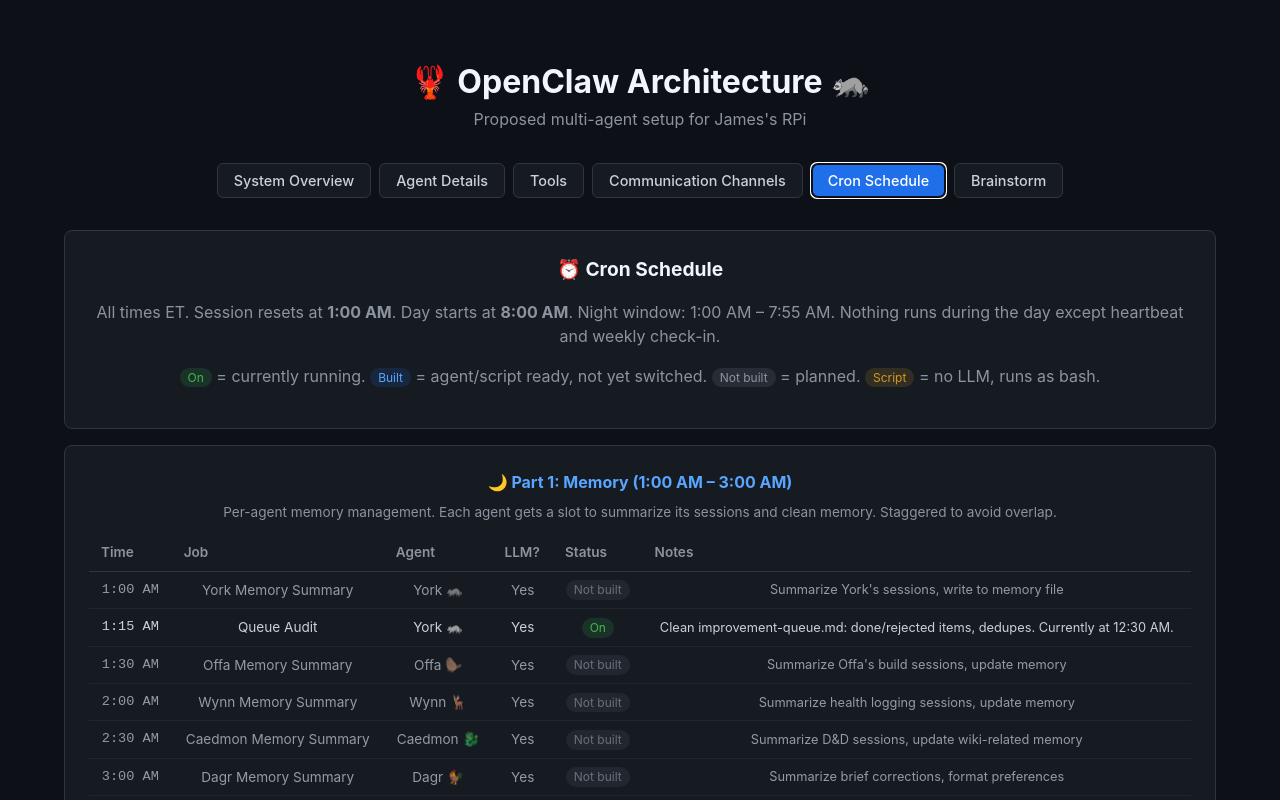
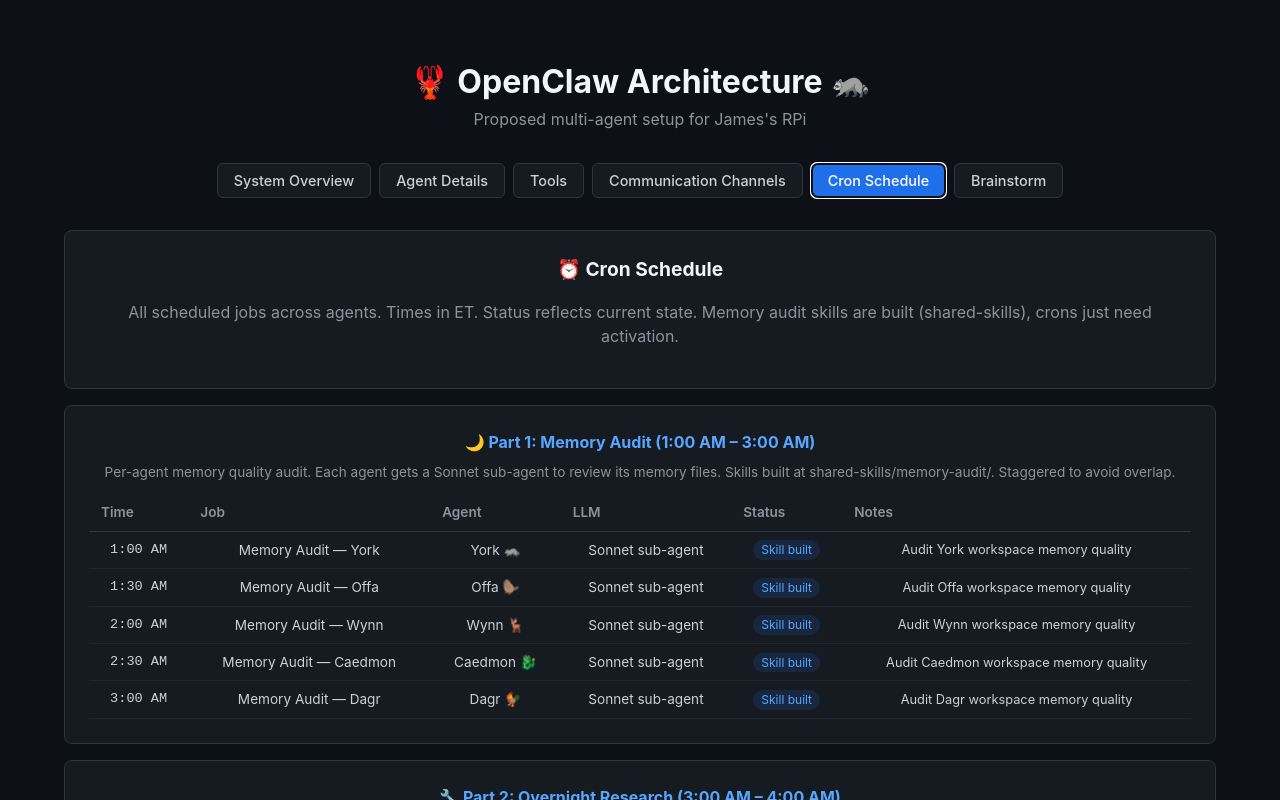
Before and after one commit to yorkbot/openclaw-architecture, a Vue app: page / in a window 1280 px wide. Both pictures are taken after a click on the button "Cron Schedule". Shown: the top 800 px of the page. Built offline with nearby package versions, Linux system fonts and the light colour scheme.

Commit message:
Delete queue-audit + overnight-work crons, update cron tab with accurate statuses, memory audit skills marked as built

```diff
--- a/src/views/CronSchedule.vue
+++ b/src/views/CronSchedule.vue
@@ -3,14 +3,8 @@
     <div class="card">
       <h2>⏰ Cron Schedule</h2>
       <p style="color: #8b949e; margin-bottom: 1rem;">
-        All times ET. Session resets at <strong>1:00 AM</strong>. Day starts at <strong>8:00 AM</strong>.
-        Night window: 1:00 AM – 7:55 AM. Nothing runs during the day except heartbeat and weekly check-in.
-      </p>
-      <p style="color: #8b949e; margin-bottom: 1rem;">
-        <span class="status-tag status-on">On</span> = currently running.
-        <span class="status-tag status-built">Built</span> = agent/script ready, not yet switched.
-        <span class="status-tag status-notbuilt">Not built</span> = planned.
-        <span class="status-tag status-script">Script</span> = no LLM, runs as bash.
+        All scheduled jobs across agents. Times in ET. Status reflects current state.
+        Memory audit skills are built (shared-skills), crons just need activation.
       </p>
     </div>
 
@@ -23,13 +17,13 @@
             <th>Time</th>
             <th>Job</th>
             <th>Agent</th>
-            <th>LLM?</th>
+            <th>LLM</th>
             <th>Status</th>
             <th>Notes</th>
           </tr>
         </thead>
         <tbody>
-          <tr v-for="job in group.jobs" :key="job.name" :class="{ 'row-disabled': job.status === 'Not built' }">
+          <tr v-for="job in group.jobs" :key="job.name">
             <td class="cron-time">{{ job.time }}</td>
             <td>{{ job.name }}</td>
             <td>{{ job.agent }}</td>
@@ -44,9 +38,8 @@
     <div class="card">
       <h3>Migration Plan</h3>
       <p style="color: #8b949e; line-height: 1.6;">
-        All crons currently run on <code>main</code>. "Built" items have the target agent's workspace
-        and skills ready — just need the cron pointed at the new agent. "Script" items need no LLM
-        and will run as bash via exec cron. When verified, <code>main</code> duplicates are deleted.
+        Remaining <code>main</code> agent crons will be migrated or deleted as specialized agents come online.
+        When all responsibilities are distributed, <code>main</code> is deleted entirely.
       </p>
     </div>
   </div>
@@ -56,124 +49,108 @@
 const cronGroups = [
   {
     icon: '🌙',
-    label: 'Part 1: Memory (1:00 AM – 3:00 AM)',
-    desc: 'Per-agent memory management. Each agent gets a slot to summarize its sessions and clean memory. Staggered to avoid overlap.',
+    label: 'Part 1: Memory Audit (1:00 AM – 3:00 AM)',
+    desc: 'Per-agent memory quality audit. Each agent gets a Sonnet sub-agent to review its memory files. Skills built at shared-skills/memory-audit/. Staggered to avoid overlap.',
     jobs: [
       {
         time: '1:00 AM',
-        name: 'York Memory Summary',
+        name: 'Memory Audit — York',
         agent: 'York 🦝',
-        llm: 'Yes',
-        status: 'Not built',
-        notes: 'Summarize York\'s sessions, write to memory file',
-      },
-      {
-        time: '1:15 AM',
-        name: 'Queue Audit',
-        agent: 'York 🦝',
-        llm: 'Yes',
-        status: 'On',
-        notes: 'Clean improvement-queue.md: done/rejected items, dedupes. Currently at 12:30 AM.',
+        llm: 'Sonnet sub-agent',
+        status: 'Skill built',
+        notes: 'Audit York workspace memory quality',
       },
       {
         time: '1:30 AM',
-        name: 'Offa Memory Summary',
+        name: 'Memory Audit — Offa',
         agent: 'Offa 🦫',
-        llm: 'Yes',
-        status: 'Not built',
-        notes: 'Summarize Offa\'s build sessions, update memory',
+        llm: 'Sonnet sub-agent',
+        status: 'Skill built',
+        notes: 'Audit Offa workspace memory quality',
       },
       {
         time: '2:00 AM',
-        name: 'Wynn Memory Summary',
+        name: 'Memory Audit — Wynn',
         agent: 'Wynn 🦌',
-        llm: 'Yes',
-        status: 'Not built',
-        notes: 'Summarize health logging sessions, update memory',
+        llm: 'Sonnet sub-agent',
+        status: 'Skill built',
+        notes: 'Audit Wynn workspace memory quality',
       },
       {
         time: '2:30 AM',
-        name: 'Caedmon Memory Summary',
+        name: 'Memory Audit — Caedmon',
         agent: 'Caedmon 🐉',
-        llm: 'Yes',
-        status: 'Not built',
-        notes: 'Summarize D&D sessions, update wiki-related memory',
+        llm: 'Sonnet sub-agent',
+        status: 'Skill built',
+        notes: 'Audit Caedmon workspace memory quality',
       },
       {
         time: '3:00 AM',
-        name: 'Dagr Memory Summary',
+        name: 'Memory Audit — Dagr',
         agent: 'Dagr 🐓',
-        llm: 'Yes',
-        status: 'Not built',
-        notes: 'Summarize brief corrections, format preferences',
+        llm: 'Sonnet sub-agent',
+        status: 'Skill built',
+        notes: 'Audit Dagr workspace memory quality',
       },
     ],
   },
   {
     icon: '🔧',
-    label: 'Part 2: Overnight Work (1:00 AM – 6:00 AM)',
-    desc: 'Long-running overnight tasks that need LLM reasoning.',
+    label: 'Part 2: Overnight Research (3:00 AM – 4:00 AM)',
+    desc: 'Long-running overnight tasks that need creative reasoning.',
     jobs: [
-      {
-        time: 'Every 30m, 1–6 AM',
-        name: 'Overnight Work',
-        agent: 'York 🦝',
-        llm: 'Yes',
-        status: 'On',
-        notes: 'Picks one task from overnight queue, executes or spawns sub-agent',
-      },
       {
         time: '3:45 AM',
         name: 'D&D Questions Cache',
         agent: 'Caedmon 🐉',
-        llm: 'Yes',
-        status: 'Built',
-        notes: 'Wiki research, worldbuilding questions. Needs creative reasoning.',
+        llm: 'Opus 4.6',
+        status: 'On (main)',
+        notes: 'Wiki research, worldbuilding questions. Currently runs on main/default agent. Migrate to Caedmon.',
       },
     ],
   },
   {
     icon: '🌅',
-    label: 'Part 3: Morning Cache + Prep (4:00 AM – 7:55 AM)',
-    desc: 'Data fetching and brief preparation. Scripts where possible — no LLM for data pulls.',
+    label: 'Part 3: Morning Cache + Prep (4:00 AM – 8:00 AM)',
+    desc: 'Data fetching and brief preparation.',
     jobs: [
       {
         time: '4:15 AM',
         name: 'Nutrition + Weight Cache',
-        agent: 'Wynn 🦌',
-        llm: 'No — script',
-        status: 'Built',
-        notes: 'Fetch Google Sheets rows, extract fields, write to memory. Bash + python.',
+        agent: 'Bede 🦉',
+        llm: 'Sonnet sub-agent',
+        status: 'On (main)',
+        notes: 'Fetch from york-data, write to memory. Currently on default agent.',
       },
       {
         time: '5:15 AM',
         name: 'Consumption Gap Cache',
-        agent: 'Wynn 🦌',
-        llm: 'No — script',
-        status: 'Built',
-        notes: 'Read nutrition cache, check empty fields, write gap questions. Bash + python.',
+        agent: 'Bede 🦉',
+        llm: 'Sonnet sub-agent',
+        status: 'On (main)',
+        notes: 'Check for missing consumption data, write gap questions. Currently on default agent.',
       },
       {
         time: '6:30 AM',
         name: 'Calendar Context',
-        agent: 'Script',
-        llm: 'No — script',
-        status: 'Built',
-        notes: 'mcporter call google-calendar → parse JSON → write to memory. Also runs at 6:30 PM.',
+        agent: 'Dagr 🐓',
+        llm: 'Yes',
+        status: 'On (main)',
+        notes: 'mcporter google-calendar → write to memory. Also runs at 6:30 PM.',
       },
       {
         time: '7:30 AM',
         name: 'Weather Cache',
-        agent: 'Script',
-        llm: 'No — script',
-        status: 'Built',
-        notes: 'curl wttr.in → write to memory. Location-aware (Cleveland/Ann Arbor).',
+        agent: 'Dagr 🐓',
+        llm: 'Yes',
+        status: 'On (main)',
+        notes: 'curl wttr.in → write to memory. Location-aware. Also runs at 7:30 PM.',
       },
       {
         time: '7:40 AM Mon',
         name: 'Weekly Banner',
         agent: 'York 🦝',
-        llm: 'Yes',
+        llm: 'Opus 4.6',
         status: 'On',
         notes: 'Generate Discord server banner via Gemini image gen.',
       },
@@ -181,7 +158,7 @@ const cronGroups = [
         time: '7:45 AM',
         name: 'Daily Avatar',
         agent: 'York 🦝',
-        llm: 'Yes',
+        llm: 'Opus 4.6',
         status: 'On',
         notes: 'Generate daily Discord avatar via Gemini image gen.',
       },
@@ -189,9 +166,9 @@ const cronGroups = [
         time: '8:00 AM',
         name: 'Morning Brief',
         agent: 'Dagr 🐓',
-        llm: 'Yes',
-        status: 'Built',
-        notes: 'Read all cached data, verify, editorialize, post to #dagr.',
+        llm: 'Sonnet',
+        status: 'On (main)',
+        notes: 'Read cached data, editorialize, post. Currently runs on main. Migrate to Dagr.',
       },
     ],
   },
@@ -204,7 +181,7 @@ const cronGroups = [
         time: 'Every 30m (8AM–12:30AM)',
         name: 'Heartbeat',
         agent: 'York 🦝',
-        llm: 'Yes',
+        llm: 'Opus 4.6',
         status: 'On',
         notes: 'Session continuity. Silent most beats.',
       },
@@ -212,7 +189,7 @@ const cronGroups = [
         time: '8:00 PM Sun',
         name: 'Weekly Check-in',
         agent: 'York 🦝',
-        llm: 'Yes',
+        llm: 'Opus 4.6',
         status: 'On',
         notes: 'Sunday evening health/fitness recap to #general.',
       },
@@ -222,9 +199,9 @@ const cronGroups = [
 
 function statusClass(status) {
   if (status === 'On') return 'status-on'
-  if (status === 'Built') return 'status-built'
+  if (status === 'On (main)') return 'status-on-main'
+  if (status === 'Skill built') return 'status-built'
   if (status === 'Not built') return 'status-notbuilt'
-  if (status === 'Script') return 'status-script'
   return ''
 }
 </script>
@@ -261,10 +238,6 @@ function statusClass(status) {
   font-size: 0.8rem;
 }
 
-.row-disabled {
-  opacity: 0.7;
-}
-
 .status-tag {
   font-size: 0.75rem;
   padding: 0.15rem 0.5rem;
@@ -277,6 +250,11 @@ function statusClass(status) {
   color: #3fb950;
 }
 
+.status-on-main {
+  background: rgba(210, 153, 34, 0.15);
+  color: #d29922;
+}
+
 .status-built {
   background: rgba(31, 111, 235, 0.15);
   color: #58a6ff;
@@ -287,11 +265,6 @@ function statusClass(status) {
   color: #8b949e;
 }
 
-.status-script {
-  background: rgba(210, 153, 34, 0.15);
-  color: #d29922;
-}
-
 code {
   background: #161b22;
   padding: 0.15rem 0.4rem;
```
